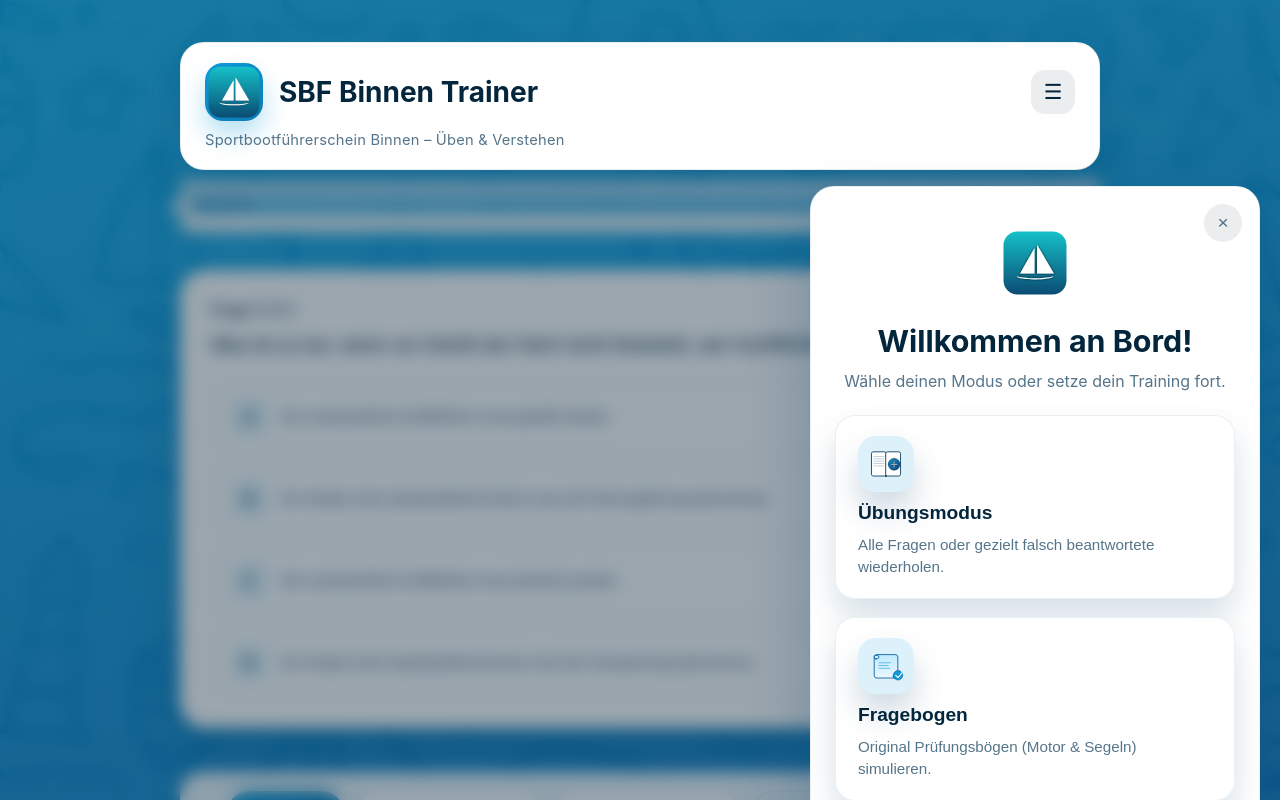
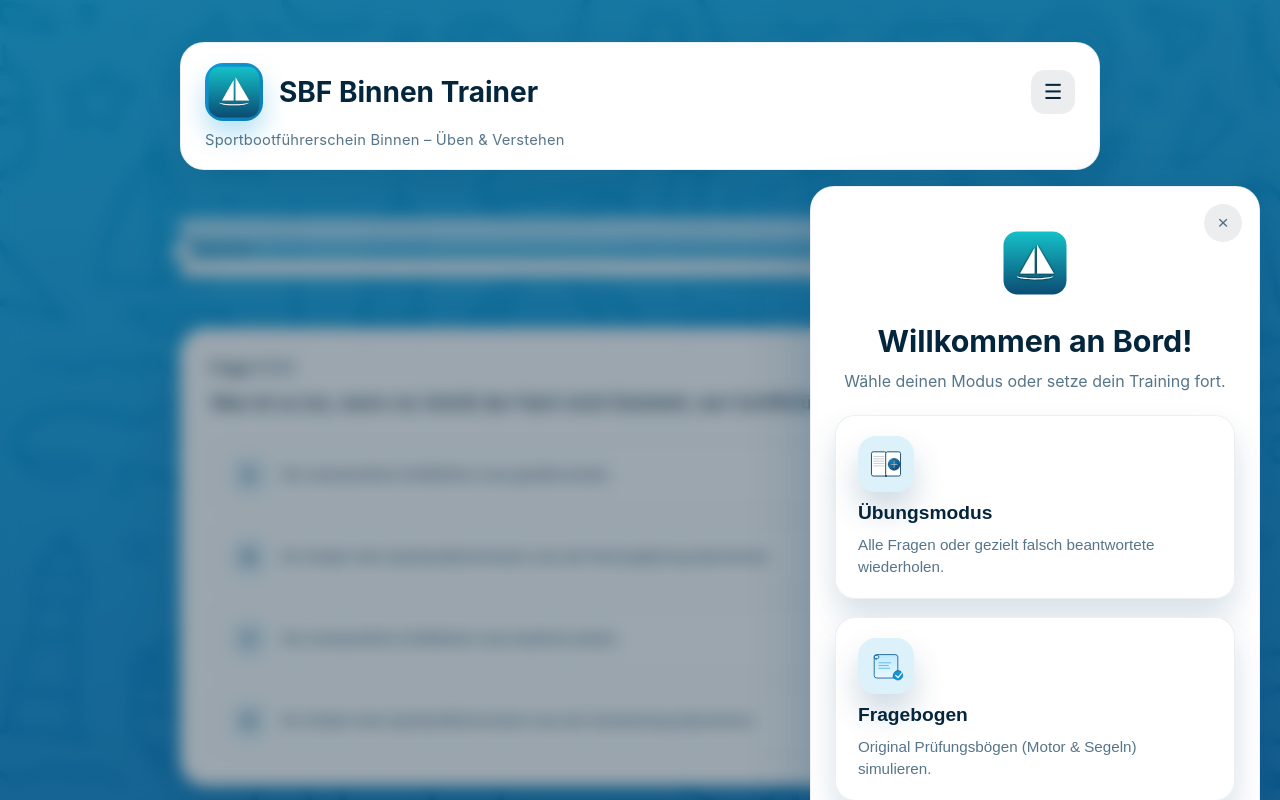
Before and after one commit to Koen-Vannisselroij/sbf-binnen-prufung, a React (Vite) app in the folder frontend/: page / in a window 1280 px wide. Shown: the top 800 px of the page. Built offline with nearby package versions, Linux system fonts and the light colour scheme.

Commit message:
fix/update-padding

```diff
--- a/frontend/src/App.css
+++ b/frontend/src/App.css
@@ -858,9 +858,9 @@ body::before {
   position: sticky;
   top: calc(var(--header-height, 96px));
   z-index: 4;
-  padding: 14px 0 0;
-  margin-top: -14px;
-  margin-bottom: 12px;
+  padding: 20px 0 0;
+  margin-top: 25px;
+  margin-bottom: 25px;
   background: linear-gradient(180deg, rgba(241, 248, 255, 0.9) 0%, rgba(241, 248, 255, 0) 70%);
   backdrop-filter: blur(8px);
   border-bottom: 1px solid rgba(6, 52, 83, 0.08);
```
